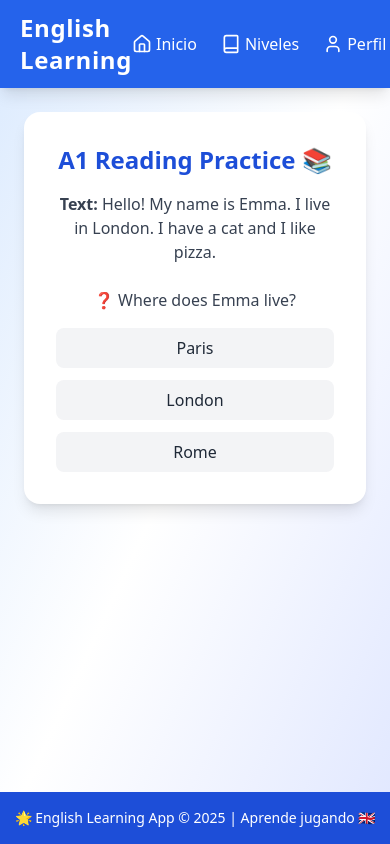
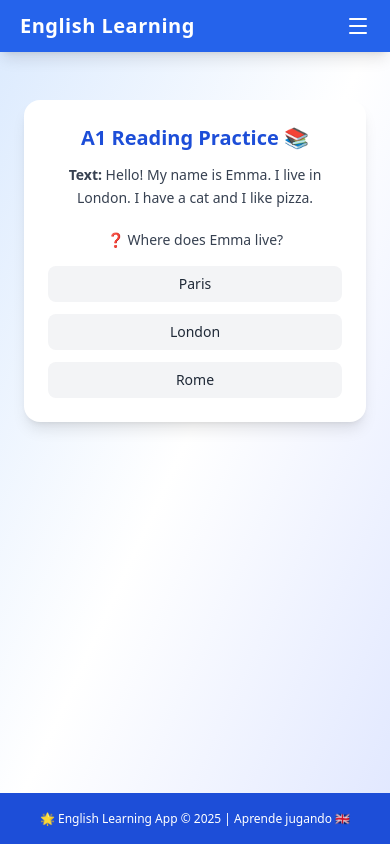
Before and after one commit to KevinR9999/english-learning, a React (Vite) app: page /levels/a1/reading in a window 390 px wide. Built offline with nearby package versions, Linux system fonts and the light colour scheme; the HTML template or start-up script is replaced by a standard one.

Commit message:
resposive

```diff
--- a/dev-dist/sw.js
+++ b/dev-dist/sw.js
@@ -82,7 +82,7 @@ define(['./workbox-ecdd2ace'], (function (workbox) { 'use strict';
     "revision": "3ca0b8505b4bec776b69afdba2768812"
   }, {
     "url": "index.html",
-    "revision": "0.0o77b69c7l"
+    "revision": "0.gto9qo0lat8"
   }], {});
   workbox.cleanupOutdatedCaches();
   workbox.registerRoute(new workbox.NavigationRoute(workbox.createHandlerBoundToURL("index.html"), {
--- a/src/components/Footer.jsx
+++ b/src/components/Footer.jsx
@@ -1,7 +1,9 @@
 export default function Footer() {
   return (
-    <footer className="bg-blue-700 text-white py-4 mt-10 text-center text-sm">
-      <p>🌟 English Learning App © {new Date().getFullYear()} | Aprende jugando 🇬🇧</p>
+    <footer className="bg-blue-700 text-white py-4 mt-10 text-center text-xs sm:text-sm md:text-base px-3">
+      <p className="leading-relaxed">
+        🌟 English Learning App © {new Date().getFullYear()} | Aprende jugando 🇬🇧
+      </p>
     </footer>
   );
 }
--- a/src/components/Navbar.jsx
+++ b/src/components/Navbar.jsx
@@ -1,8 +1,10 @@
-import { Book, Home, User } from "lucide-react";
+import { Book, Home, Menu, User, X } from "lucide-react";
+import { useState } from "react";
 import { Link, useLocation } from "react-router-dom";
 
 export default function Navbar() {
   const location = useLocation();
+  const [menuOpen, setMenuOpen] = useState(false);
 
   const links = [
     { name: "Inicio", path: "/", icon: <Home size={20} /> },
@@ -13,18 +15,35 @@ export default function Navbar() {
   return (
     <nav className="bg-blue-600 text-white shadow-lg sticky top-0 z-50">
       <div className="max-w-6xl mx-auto flex justify-between items-center px-5 py-3">
-        <h1 className="text-2xl font-bold tracking-wide">English Learning</h1>
-        <div className="flex gap-6">
+        <h1 className="text-xl sm:text-2xl font-bold tracking-wide">
+          English Learning
+        </h1>
+
+        {/* Botón hamburguesa visible solo en móviles */}
+        <button
+          className="sm:hidden text-white focus:outline-none"
+          onClick={() => setMenuOpen(!menuOpen)}
+        >
+          {menuOpen ? <X size={24} /> : <Menu size={24} />}
+        </button>
+
+        {/* Menú de enlaces (horizontal en desktop, desplegable en mobile) */}
+        <div
+          className={`${
+            menuOpen ? "block" : "hidden"
+          } absolute sm:static top-full left-0 w-full sm:w-auto bg-blue-600 sm:bg-transparent sm:flex sm:gap-6 text-center sm:text-left transition-all`}
+        >
           {links.map((link) => (
             <Link
               key={link.name}
               to={link.path}
-              className={`flex items-center gap-1 hover:text-yellow-300 transition ${
+              onClick={() => setMenuOpen(false)}
+              className={`flex justify-center sm:justify-start items-center gap-2 py-3 sm:py-0 hover:text-yellow-300 transition ${
                 location.pathname === link.path ? "text-yellow-300" : ""
               }`}
             >
               {link.icon}
-              {link.name}
+              <span className="text-base sm:text-sm">{link.name}</span>
             </Link>
           ))}
         </div>
--- a/src/pages/Home.jsx
+++ b/src/pages/Home.jsx
@@ -2,14 +2,18 @@ import { Link } from "react-router-dom";
 
 export default function Home() {
   return (
-    <div className="flex flex-col items-center text-center py-12">
-      <h1 className="text-4xl font-bold mb-4 text-blue-700">¡Bienvenido a English Learning! 🇬🇧</h1>
-      <p className="text-gray-700 max-w-2xl mb-8">
+    <div className="flex flex-col items-center text-center py-12 px-4 sm:px-6 md:px-8 lg:px-16">
+      <h1 className="text-3xl sm:text-4xl md:text-5xl font-bold mb-6 text-blue-700 leading-tight">
+        ¡Bienvenido a English Learning! 🇬🇧
+      </h1>
+
+      <p className="text-gray-700 text-base sm:text-lg md:text-xl max-w-2xl mb-10 leading-relaxed">
         Mejora tu inglés de forma divertida e interactiva. Practica vocabulario, lectura y pronunciación mientras avanzas de nivel.
       </p>
+
       <Link
         to="/levels"
-        className="bg-blue-600 text-white px-6 py-3 rounded-xl text-lg font-semibold hover:bg-blue-700 transition shadow-md"
+        className="bg-blue-600 text-white px-6 sm:px-8 py-3 sm:py-4 rounded-xl text-base sm:text-lg font-semibold hover:bg-blue-700 transition shadow-md hover:scale-105 active:scale-95"
       >
         Comenzar ahora 🚀
       </Link>
--- a/src/pages/LevelA1/Reading.jsx
+++ b/src/pages/LevelA1/Reading.jsx
@@ -4,38 +4,41 @@ export default function ReadingA1() {
   const [answered, setAnswered] = useState(false);
 
   return (
-    <div className="bg-white shadow-lg rounded-2xl p-8 text-center max-w-2xl mx-auto">
-      <h2 className="text-2xl font-bold text-blue-700 mb-4">
+    <div className="bg-white shadow-lg rounded-2xl p-6 sm:p-8 text-center max-w-sm sm:max-w-md md:max-w-2xl mx-auto my-6 sm:my-10">
+      <h2 className="text-xl sm:text-2xl font-bold text-blue-700 mb-3 sm:mb-4">
         A1 Reading Practice 📚
       </h2>
-      <p className="text-gray-700 mb-6">
+
+      <p className="text-gray-700 mb-5 sm:mb-6 text-sm sm:text-base leading-relaxed">
         <strong>Text:</strong> Hello! My name is Emma. I live in London. I have a cat and I like pizza.
       </p>
-      <p className="text-gray-700 mb-4">❓ Where does Emma live?</p>
+
+      <p className="text-gray-700 mb-4 text-sm sm:text-base">❓ Where does Emma live?</p>
+
       {!answered ? (
-        <div className="flex flex-col gap-3">
+        <div className="flex flex-col gap-3 w-full max-w-xs sm:max-w-sm mx-auto">
           <button
             onClick={() => setAnswered("wrong")}
-            className="bg-gray-100 py-2 rounded-lg hover:bg-gray-200 transition"
+            className="bg-gray-100 py-2 sm:py-3 rounded-lg hover:bg-gray-200 transition text-sm sm:text-base"
           >
             Paris
           </button>
           <button
             onClick={() => setAnswered("correct")}
-            className="bg-gray-100 py-2 rounded-lg hover:bg-gray-200 transition"
+            className="bg-gray-100 py-2 sm:py-3 rounded-lg hover:bg-gray-200 transition text-sm sm:text-base"
           >
             London
           </button>
           <button
             onClick={() => setAnswered("wrong")}
-            className="bg-gray-100 py-2 rounded-lg hover:bg-gray-200 transition"
+            className="bg-gray-100 py-2 sm:py-3 rounded-lg hover:bg-gray-200 transition text-sm sm:text-base"
           >
             Rome
           </button>
         </div>
       ) : (
         <p
-          className={`mt-4 font-bold ${
+          className={`mt-5 sm:mt-6 font-bold text-sm sm:text-base ${
             answered === "correct" ? "text-green-600" : "text-red-600"
           }`}
         >
--- a/src/pages/Levels.jsx
+++ b/src/pages/Levels.jsx
@@ -9,19 +9,24 @@ export default function Levels() {
   ];
 
   return (
-    <div>
-      <h2 className="text-3xl font-bold text-center mb-6">Selecciona tu nivel</h2>
-      <div className="grid sm:grid-cols-2 lg:grid-cols-4 gap-6">
+    <div className="px-4 sm:px-6 md:px-10 py-10">
+      <h2 className="text-2xl sm:text-3xl md:text-4xl font-bold text-center mb-8 text-blue-700">
+        Selecciona tu nivel
+      </h2>
+
+      <div className="grid grid-cols-1 sm:grid-cols-2 lg:grid-cols-4 gap-6">
         {levels.map((level) => (
           <Link
             key={level.id}
             to={`/levels/${level.id.toLowerCase()}/reading`}
-            className={`bg-gradient-to-br ${level.color} text-white p-6 rounded-2xl shadow-lg transform hover:scale-105 transition duration-300`}
+            className={`bg-gradient-to-br ${level.color} text-white p-6 sm:p-8 rounded-2xl shadow-lg transform hover:scale-105 transition duration-300 text-center`}
           >
-            <h3 className="text-2xl font-bold mb-2">
+            <h3 className="text-xl sm:text-2xl font-bold mb-2 drop-shadow-md">
               {level.id} – {level.title}
             </h3>
-            <p>Haz clic para comenzar tus actividades 📘</p>
+            <p className="text-sm sm:text-base">
+              Haz clic para comenzar tus actividades 📘
+            </p>
           </Link>
         ))}
       </div>
--- a/src/pages/Profile.jsx
+++ b/src/pages/Profile.jsx
@@ -7,22 +7,24 @@ export default function Profile() {
   };
 
   return (
-    <div className="flex flex-col items-center justify-center py-10">
-      <div className="bg-white shadow-lg rounded-2xl p-8 text-center w-80">
+    <div className="flex flex-col items-center justify-center py-10 px-4 sm:px-6 lg:px-8">
+      <div className="bg-white shadow-lg rounded-2xl p-6 sm:p-8 text-center w-full max-w-xs sm:max-w-sm md:max-w-md">
         <img
           src={user.avatar}
           alt="avatar"
-          className="w-24 h-24 rounded-full mx-auto mb-4"
+          className="w-20 h-20 sm:w-24 sm:h-24 rounded-full mx-auto mb-4"
         />
-        <h2 className="text-xl font-bold mb-1">{user.name}</h2>
-        <p className="text-gray-600 mb-4">{user.level}</p>
-        <div className="bg-gray-200 rounded-full h-3 mb-4">
+        <h2 className="text-lg sm:text-xl font-bold mb-1">{user.name}</h2>
+        <p className="text-gray-600 mb-4 text-sm sm:text-base">{user.level}</p>
+        <div className="bg-gray-200 rounded-full h-2 sm:h-3 mb-4">
           <div
-            className="bg-blue-600 h-3 rounded-full"
+            className="bg-blue-600 h-2 sm:h-3 rounded-full transition-all duration-300"
             style={{ width: `${user.progress}%` }}
           ></div>
         </div>
-        <p className="text-sm text-gray-500">{user.progress}% completado</p>
+        <p className="text-xs sm:text-sm text-gray-500">
+          {user.progress}% completado
+        </p>
       </div>
     </div>
   );
```
